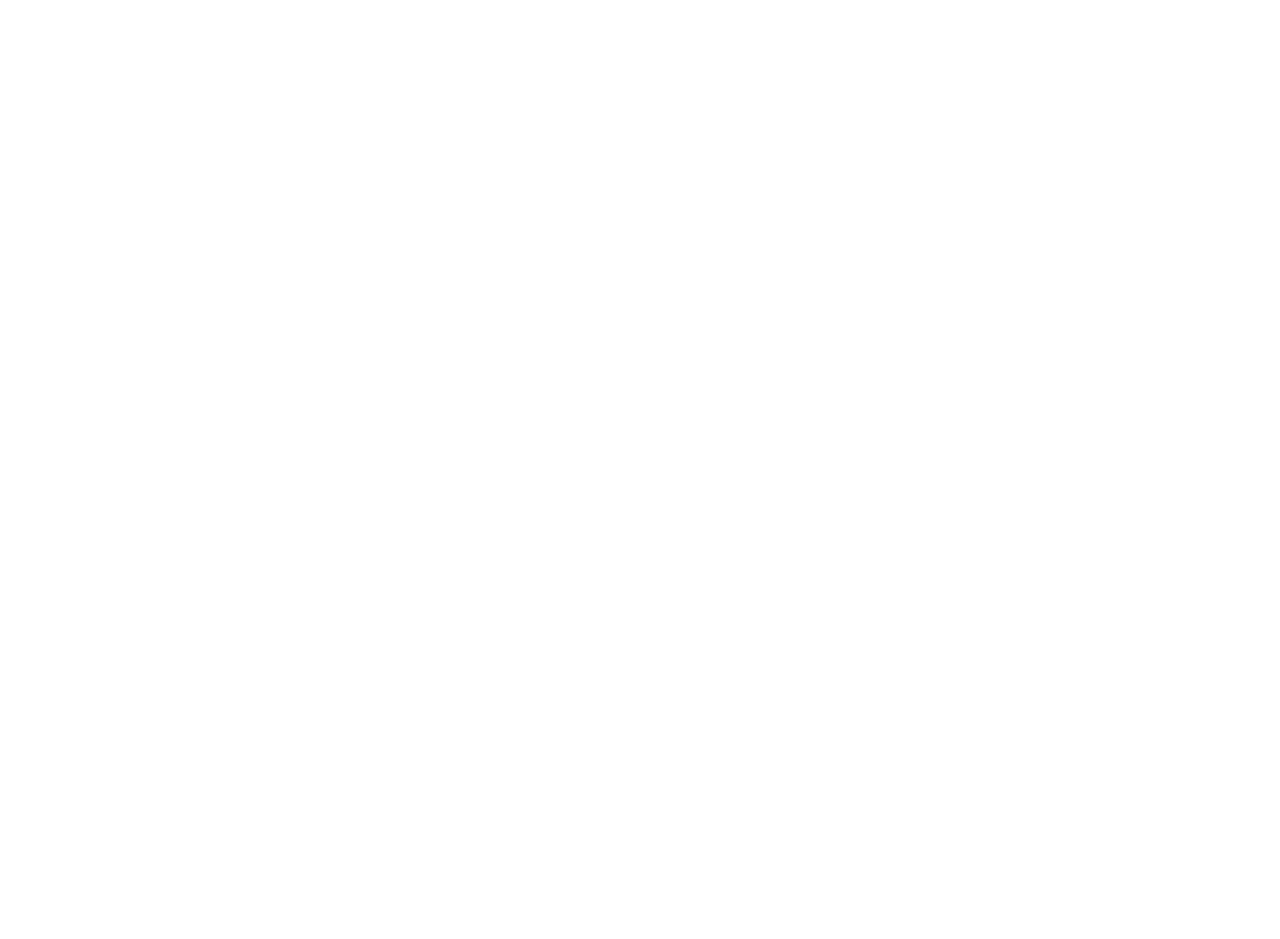
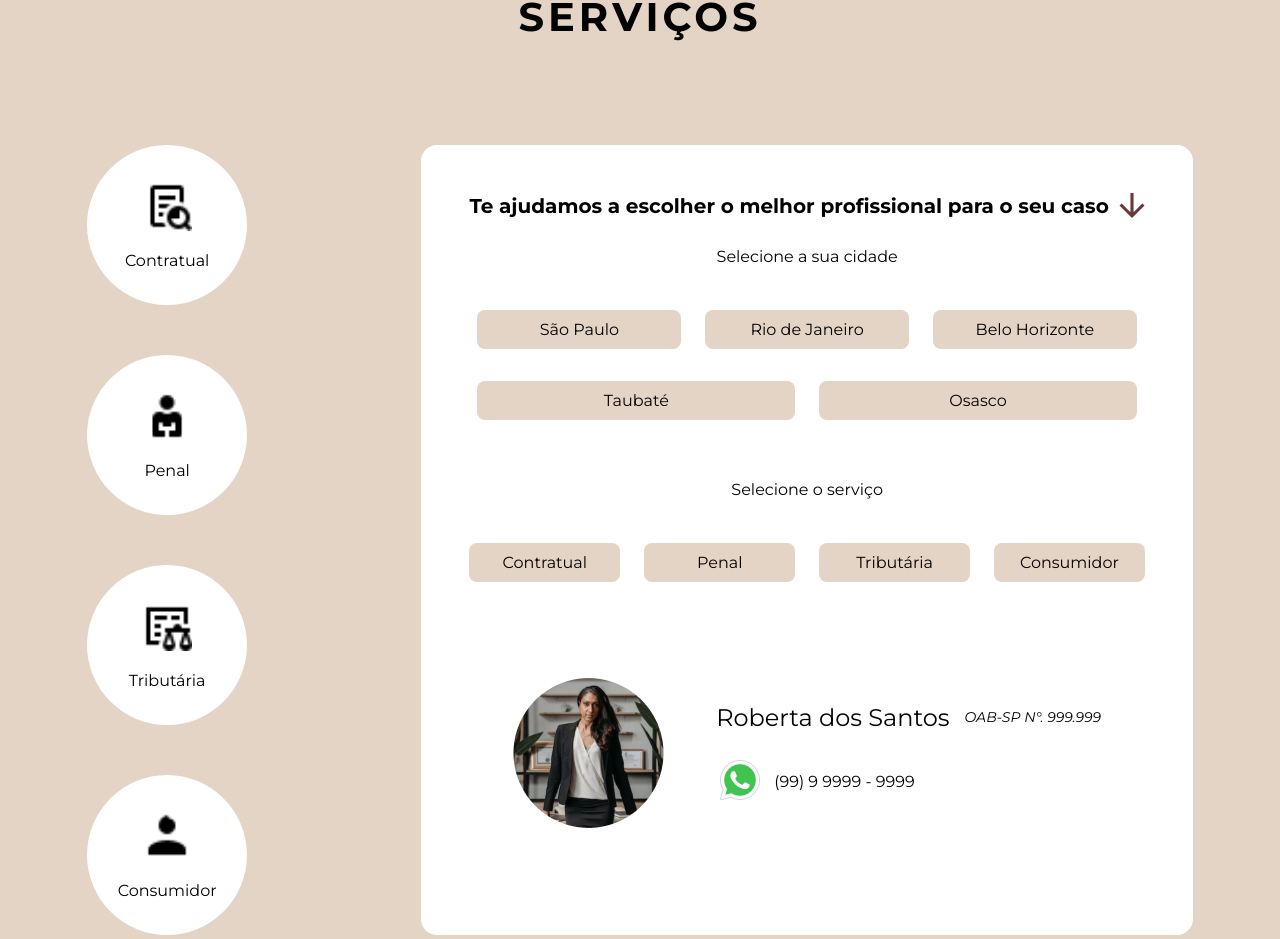
Before and after one commit to RaulHrN/advogadas, a React (Create React App) app: page /servicos in a window 1280 px wide. Shown: the part 194-1133 px from the top of the page. Before the commit the page ends 800 px from the top, so only its background shows below. Built offline with nearby package versions, Linux system fonts and the light colour scheme.

Commit message:
Página de serviço e contato com whatsapp criado

```diff
--- a/src/pages/servicePage/ServicePage.css
+++ b/src/pages/servicePage/ServicePage.css
@@ -0,0 +1,162 @@
+a {
+    text-decoration: none;
+}
+
+.service-page {
+    background-color: #E3D4C6;
+}
+
+.page-title {
+    text-align: center;
+    text-transform: uppercase;
+    line-height: 49px;
+    letter-spacing: 0.1em;
+    font-size: 40px;
+    padding: 50px;
+}
+
+.services {
+    display: flex;
+    /* align-items: center; */
+    justify-content: space-around;
+    margin-top: 50px;
+    gap: 8px;
+    padding: 4px;
+}
+
+.services-left {
+    display: flex;
+    flex-direction: column;
+    gap: 50px;
+}
+
+.service-circle {
+    width: 160px;
+    height: 160px;
+    border-radius: 80px;
+    background-color: #fff;
+
+    display: flex;
+    flex-direction: column;
+    align-items: center;
+    justify-content: center;
+    gap: 20px;
+}
+
+.img-lg {
+    width: 50px;
+    height: 50px;
+}
+
+.img-lg img {
+    width: 100%;
+    height: 100%;
+}
+
+.services-right {
+    border-radius: 16px;
+    padding: 48px;
+    background-color: #fff;
+}
+
+.title-service-right {
+    font-size: 20px;
+    line-height: 24px;
+    display: flex;
+    align-items: center;
+    gap: 10px;
+}
+
+.select-citys,
+.select-services {
+    text-align: center;
+    padding: 16px 8px;
+}
+
+.select-services {
+    padding: 32px 0 64px 0;
+}
+
+.select-citys p,
+.select-services p {
+    padding: 12px;
+}
+
+.select-citys > .select-buttons-1,
+.select-citys > .select-buttons-2,
+.select-services > .select-buttons-3 {
+    display: flex;
+    justify-content: center;
+    gap: 24px;
+    padding: 32px 0;
+}
+
+.select-citys > .select-buttons-2 {
+    padding: 0;
+}
+
+.select-buttons-1 .btn,
+.select-buttons-2 .btn,
+.select-buttons-3 .btn {
+    flex: 1;
+    background-color: #E3D4C6;
+    font-size: 16px;
+    padding: 10px;
+    border-radius: 8px;
+    border: none;
+    cursor: pointer;
+}
+
+.btn-click {
+    background-color: #6B3938;
+    color: #E3D4C6;
+    flex: 1;
+    font-size: 16px;
+    padding: 10px;
+    border-radius: 8px;
+    border: none;
+    cursor: pointer;
+}
+
+.lawyer-contact {
+    display: flex;
+    justify-content: center;
+    align-items: center;
+    gap: 52px;
+}
+
+.lawyer-contact > .details > .nameOAB {
+    display: flex;
+    align-items: center;
+    gap: 15px;
+    padding: 0 0 24px 0;
+}
+
+.lawyer-contact > .details > .nameOAB > p {
+    font-size: 24px;
+}
+
+.lawyer-contact > .details > .nameOAB > span {
+    font-size: 14px;
+    font-style: italic;
+}
+
+.whatsapp {
+    display: flex;
+    align-items: center;
+    gap: 10px;
+}
+
+.whatsapp span {
+    font-size: 14px;
+    color: #000;
+}
+
+.numberWhataspp {
+    display: flex;
+    align-items: center;
+    justify-content: center;
+    gap: 10px;
+    cursor: pointer;
+    color: #000;
+}
--- a/src/pages/servicePage/ServicePage.tsx
+++ b/src/pages/servicePage/ServicePage.tsx
@@ -1,10 +1,149 @@
-import React from 'react';
+import React, { ReactNode, useState } from 'react';
 import './ServicePage.css';
+import iconContratual from "../../assets/icon_contratual.png";
+import iconPenal from "../../assets/icon_penal.png";
+import iconTributaria from "../../assets/icon_tributaria.png";
+import iconConsumidor from "../../assets/icon_consumidor.png";
+import iconWhatsapp from "../../assets/icon_whatsapp.png";
+import roberta from "../../assets/roberta.png";
 
 export const ServicePage = () => {
+
+    const [city, setCity] = useState('');
+    const [service, setService] = useState('');
+    const numberPhone = '5511964523031';
+
+    const controlClassElementSelect = (element: string) => {
+        const elements = document.querySelectorAll(element);
+
+        elements.forEach(el => {
+
+            if(el.classList.contains('btn-click')){
+                el.classList.remove('btn-click');
+                el.classList.add('btn');
+            }
+        });
+    }
+
+    const handleSelectCity = (city: string, e: HTMLButtonElement) => {
+        setCity(city);
+        controlClassElementSelect('button');
+        e.classList.remove('btn');
+        e.classList.add('btn-click');
+    }
+
+    const handleSelectService = (service: string, e: HTMLAnchorElement) => {
+        if(city != ''){
+            setService(service);
+            controlClassElementSelect('a');
+            e.classList.remove('btn');
+            e.classList.add('btn-click');
+        }
+        else {
+            alert('Selecione uma cidade por favor !!!');
+        }
+    }
+
+    const handleGoWhatsapp = (e: HTMLAnchorElement) => {
+        if(service != '' && city != '') {
+            const apiWhatsapp = `https://api.whatsapp.com/send?phone=${numberPhone}&text=Ol%C3%A1!%20Preciso%20de%20um%20Advogado%20${service}%20em%20${city}!%20Pode%20me%20dar%20mais%20informa%C3%A7%C3%B5es,%20por%20favor?`;
+            e.href = apiWhatsapp;
+        }
+        else {
+            alert('Selecione uma cidade e um serviço, por favor!!!');
+        }
+    }
+
     return (
-        <section className='page'>
+        <main className='service-page'>
             <h1 className='page-title'>Serviços</h1>
-        </section>
+
+            <section className='services'>
+                <div className="services-left">
+                    <div className='service-circle'>
+                        <figure className='img-lg'>
+                            <img src={iconContratual} alt="Icone de folha contratual" />
+                        </figure>
+                        Contratual
+                    </div>
+
+                    <div className='service-circle'>
+                        <figure className='img-lg'>
+                            <img src={iconPenal} alt="Icone de danos penais" />
+                        </figure>
+                        Penal
+                    </div>
+                    <div className='service-circle'>
+                        <figure className='img-lg'>
+                            <img src={iconTributaria} alt="Icone de tributos (balança)" />
+                        </figure>
+                        Tributária
+                    </div>
+                    <div className='service-circle'>
+                        <figure className='img-lg'>
+                            <img src={iconConsumidor} alt="Icone busto de uma pessoa" />
+                        </figure>
+                        Consumidor
+                    </div>
+                </div>
+
+                <div className='services-right'>
+                    <h3 className='title-service-right'>
+                        Te ajudamos a escolher o melhor profissional para o seu caso
+                        <svg width="26" height="26" viewBox="0 0 26 26" fill="none" xmlns="http://www.w3.org/2000/svg">
+                            <path d="M25.5 12.6248L23.2969 10.4216L14.5625 19.1404V0.124756H11.4375V19.1404L2.71875 10.406L0.5 12.6248L13 25.1248L25.5 12.6248Z" fill="#6B3938" />
+                        </svg>
+                    </h3>
+
+                    <div className='select-citys'>
+                        <p>Selecione a sua cidade</p>
+
+                        <div className='select-buttons-1'>
+                            <button className='btn' onClick={e => handleSelectCity('São Paulo', e.currentTarget)}>São Paulo</button>
+                            <button className='btn' onClick={e => handleSelectCity('Rio de janeiro', e.currentTarget)}>Rio de Janeiro</button>
+                            <button className='btn' onClick={e => handleSelectCity('Belo horizonte', e.currentTarget)}>Belo Horizonte</button>
+                        </div>
+
+                        <div className='select-buttons-2'>
+                            <button className='btn'onClick={e => handleSelectCity('Taubaté', e.currentTarget)}>Taubaté</button>
+                            <button className='btn'onClick={e => handleSelectCity('Osasco', e.currentTarget)}>Osasco</button>
+                        </div>
+                    </div>
+
+                    <div className='select-services'>
+                        <p>Selecione o serviço</p>
+
+                        <div className='select-buttons-3'>
+                            <a target='blank' className='btn' onClick={e => handleSelectService('Contratual', e.currentTarget)}>Contratual</a>
+                            <a target='blank' className='btn' onClick={e => handleSelectService('Penal', e.currentTarget)}>Penal</a>
+                            <a target='blank' className='btn' onClick={e => handleSelectService('Tributária', e.currentTarget)}>Tributária</a>
+                            <a target='blank' className='btn' onClick={e => handleSelectService('Consumidor', e.currentTarget)}>Consumidor</a>
+                        </div>
+                    </div>
+
+                    <div className='lawyer-contact'>
+                        <figure>
+                            <img src={roberta} alt="Imagem da roberta advogada" />
+                        </figure>
+
+                        <div className='details'>
+                            <div className='nameOAB'>
+                                <p className='name'>Roberta dos Santos </p>
+                                <span className='oab'>OAB-SP N°. 999.999</span>
+                            </div>
+
+                            <div className='whatsapp'>
+                                <a className='numberWhataspp' id='whatsapp' target='blank' onClick={e => handleGoWhatsapp(e.currentTarget)}>
+                                    <figure >
+                                        <img src={iconWhatsapp} alt="Icone do whatsapp" />
+                                    </figure>
+                                    (99) 9 9999 - 9999
+                                </a>
+                            </div>
+                        </div>
+                    </div>
+                </div>
+            </section>
+        </main>
     )
 }
```
Also changed, not shown: src/App.tsx (line endings or trailing spaces), src/assets/roberta.png (added).
